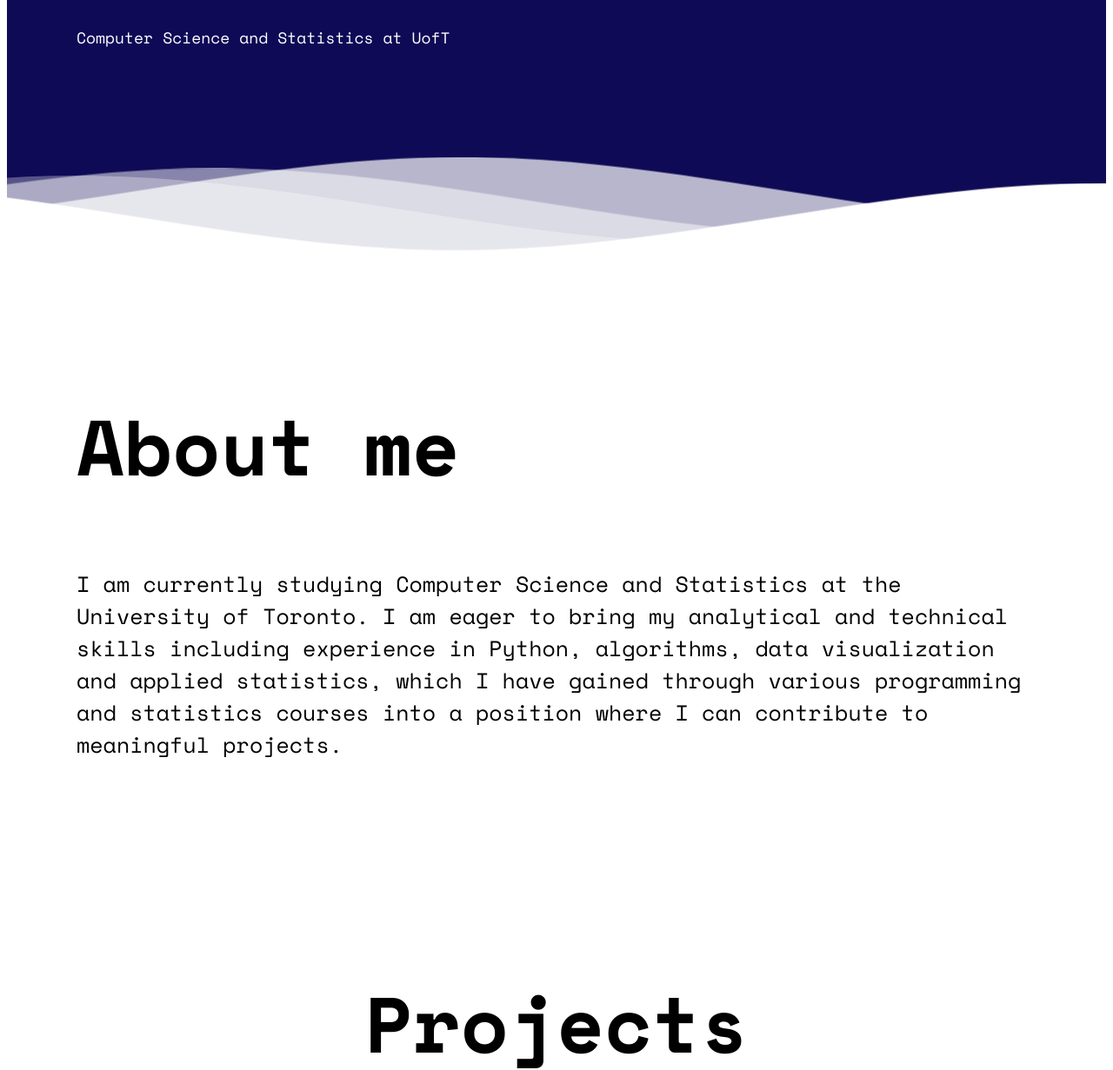
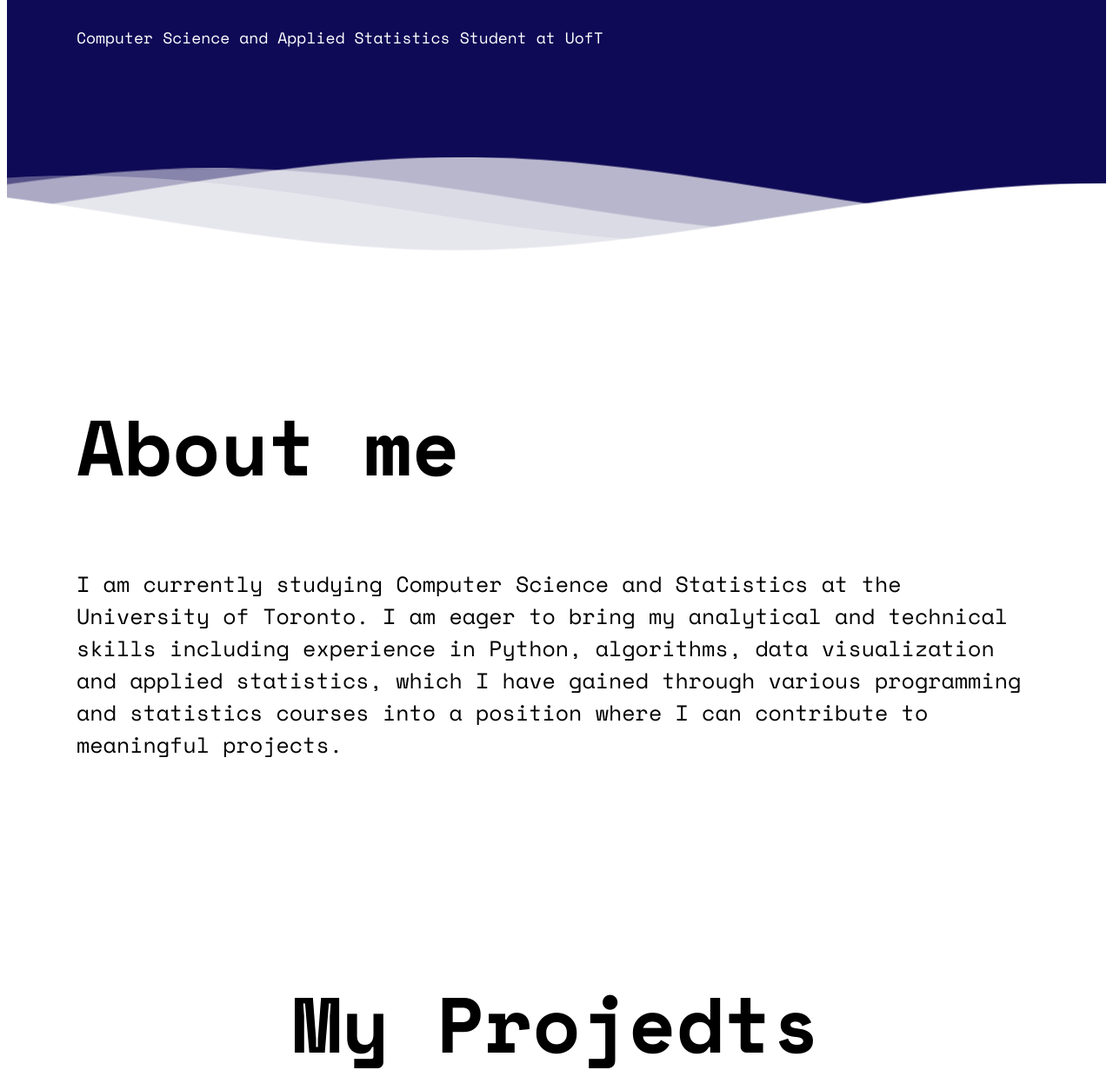
Before and after one commit to mateo020/mateo020.github.io, a plain HTML site: page index.html in a window 1280 px wide. Shown: the part 210-1441 px from the top of the page at 87% size. Drawn offline with nearby package versions, Linux system fonts and the light colour scheme; files whose address does not match are found by name.

```diff
--- a/index.html
+++ b/index.html
@@ -24,7 +24,7 @@
           <div class = 'hero-text'>
 
             <h1>Mateo Arcos</h1>
-            <p>Computer Science and Statistics at UofT</p>
+            <p>Computer Science and Applied Statistics Student at UofT</p>
 
 
           </div>
@@ -81,7 +81,7 @@
 
     </section>
     <section class="sub-section-alternative" id="projects">
-      <h2>Projects</h2>
+      <h2>My Projedts</h2>
       <div class = "project-container">
         <div class = "project-card"><img class="project-image" src="src/images/projectone.png" alt="Project One Image"/>
           <h3> Toronto Bike Trails Analysis </h3>
```
